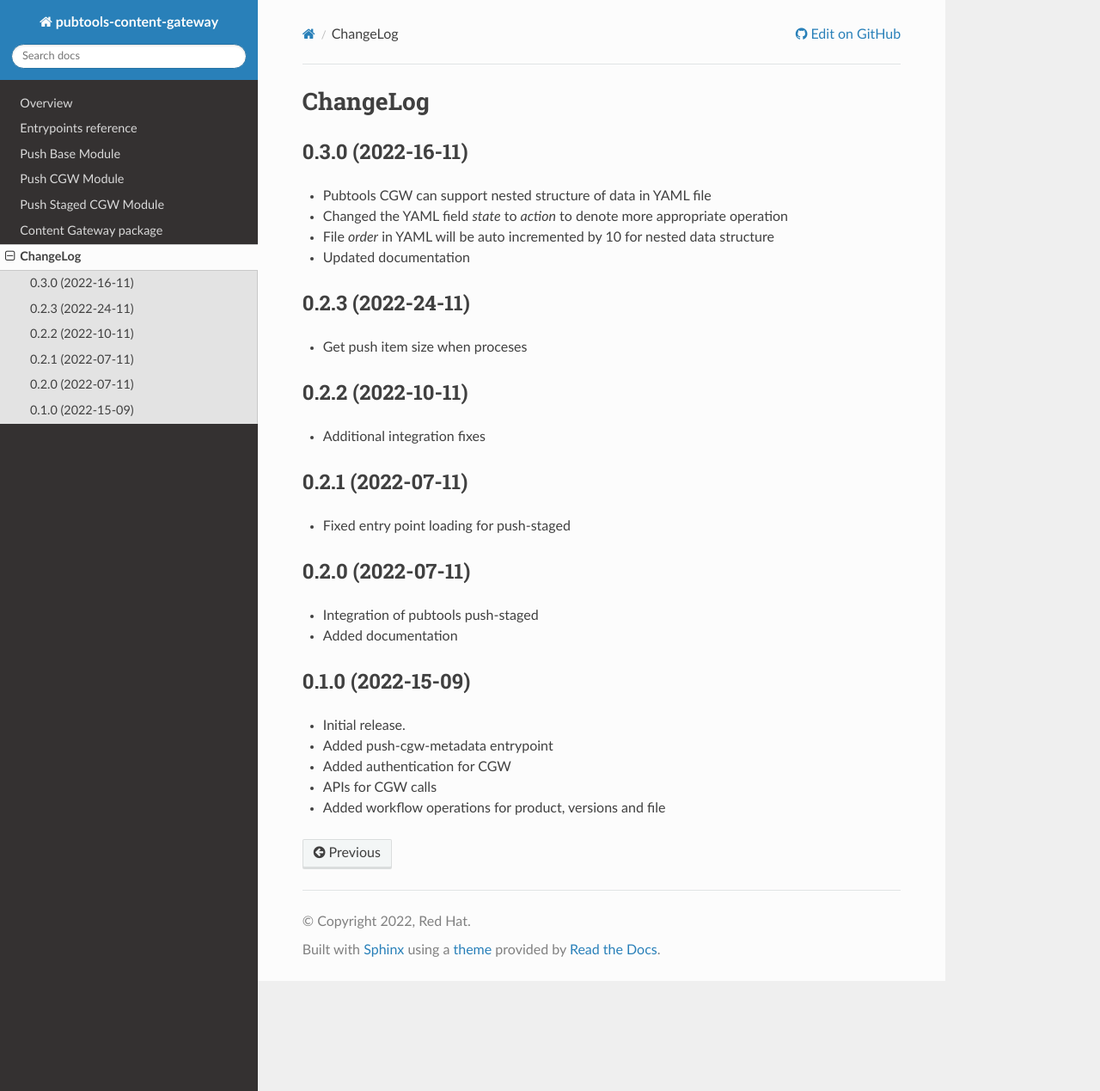
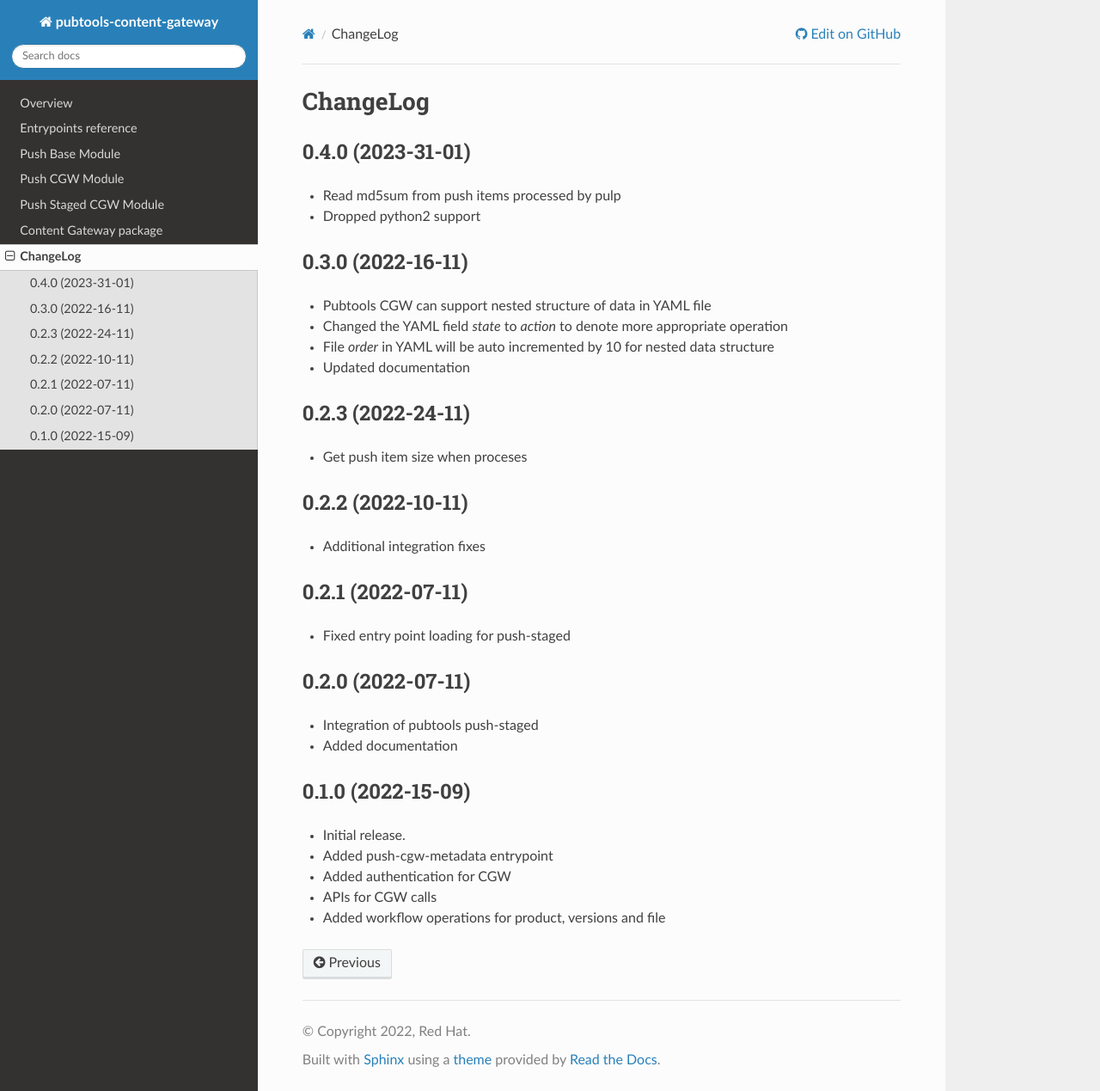
Before and after one commit to release-engineering/pubtools-content-gateway, a Sphinx documentation site: the page built from docs/CHANGELOG.rst, in a window 1280 px wide and 1269 px high. Shown: the whole window at 86% size. Built offline with Sphinx 7.4.7 and the Read the Docs theme 2.0.0, drawn with Linux system fonts in a browser that asks for light colours.

Commit message:
Release 0.4.0

```diff
--- a/docs/CHANGELOG.rst
+++ b/docs/CHANGELOG.rst
@@ -1,5 +1,11 @@
 ChangeLog
 =========
+
+0.4.0 (2023-31-01)
+------------------
+* Read md5sum from push items processed by pulp
+* Dropped python2 support
+
 
 0.3.0 (2022-16-11)
 ------------------
--- a/setup.py
+++ b/setup.py
@@ -81,7 +81,7 @@
 
 setup(
     name="pubtools-content-gateway",
-    version="0.3.0",
+    version="0.4.0",
     description=get_description(),
     long_description_content_type="text/markdown",
     author="Javed Alam",
```
